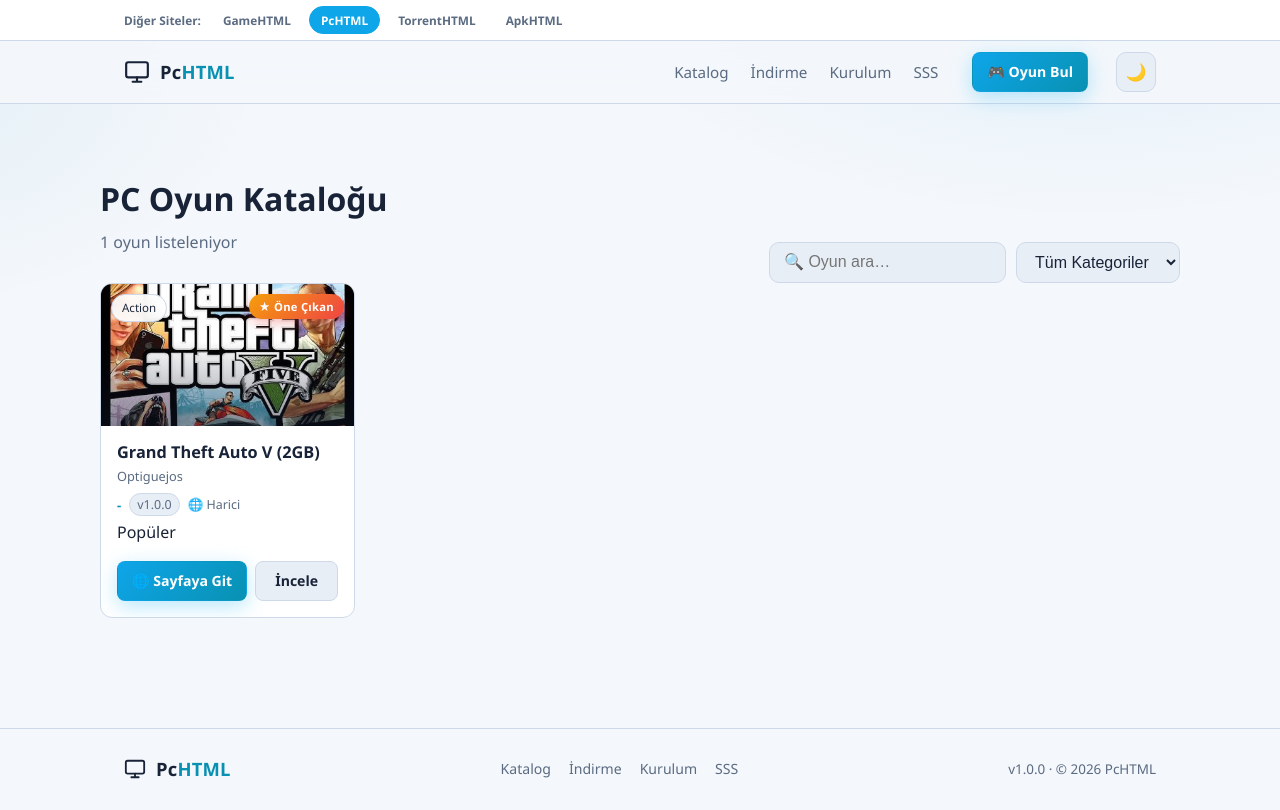
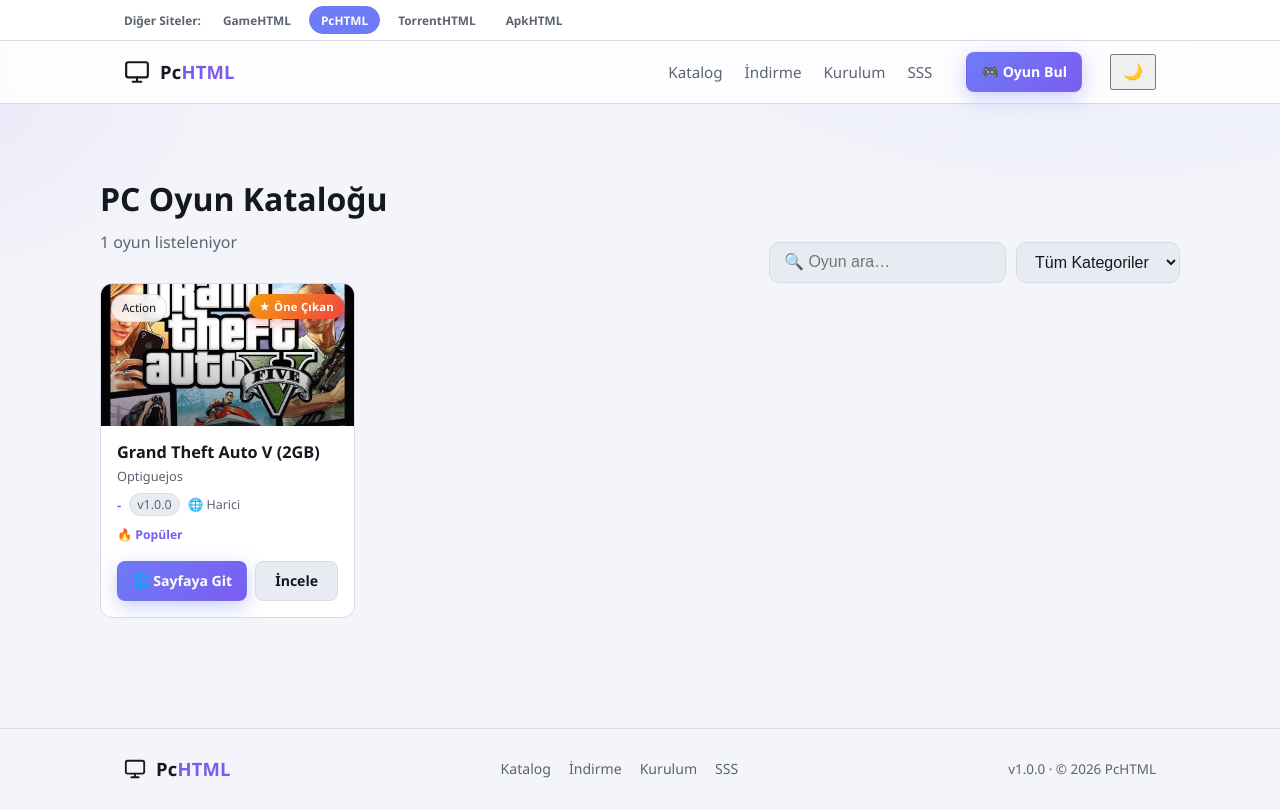
Before and after one commit to cinat3140-rgb/pchtml, a plain HTML site: page index.html in a window 1280 px wide. Both pictures are taken after a click on the link "🎮 Oyun Bul". Drawn offline with Linux system fonts and the light colour scheme; no server answers.

Commit message:
tum siteler GameHTML temasina esitlendi (tek style.css), eksik sw/support/badge stilleri eklendi, cache v20260927

```diff
--- a/style.css
+++ b/style.css
@@ -1,17 +1,43 @@
 :root {
-  --bg: #0c1420;
-  --bg-soft: #101b2a;
-  --bg-raised: #15233a;
-  --border: #1e3050;
-  --text: #e8eef7;
-  --text-dim: #93a5bd;
-  --primary: #38bdf8;
-  --primary-hover: #4cc9ff;
-  --accent: #22d3ee;
+  --bg: #171a21;
+  --bg-soft: #1d212c;
+  --bg-raised: #242a37;
+  --border: #2c3342;
+  --text: #e8ebf1;
+  --text-dim: #9aa3b2;
+  --primary: #6d7cf6;
+  --primary-hover: #8491f8;
+  --accent: #a78bfa;
   --radius: 12px;
   --shadow: 0 10px 30px rgba(0, 0, 0, .35);
   color-scheme: dark;
 }
+
+[data-theme="light"] {
+  --bg: #f4f5fa;
+  --bg-soft: #ffffff;
+  --bg-raised: #e9ebf2;
+  --border: #d8dbe6;
+  --text: #16181f;
+  --text-dim: #5c6372;
+  --accent: #7c5cf0;
+  --shadow: 0 10px 30px rgba(40, 45, 70, .12);
+  color-scheme: light;
+}
+
+[data-theme="light"] body {
+  background:
+    radial-gradient(900px 500px at 85% -10%, rgba(109, 124, 246, .12), transparent 60%),
+    radial-gradient(700px 420px at -10% 10%, rgba(124, 92, 240, .10), transparent 55%),
+    var(--bg);
+}
+
+[data-theme="light"] .nav { background: rgba(255, 255, 255, .85); }
+[data-theme="light"] .site-link.active { color: #fff; }
+[data-theme="light"] .site-link.active:hover { color: #fff; }
+[data-theme="light"] .gcard-overlay { background: linear-gradient(180deg, transparent 40%, rgba(10, 12, 18, .45) 100%); }
+[data-theme="light"] .gcard-cat { background: rgba(255, 255, 255, .85); border-color: rgba(0,0,0,.1); color: #16181f; }
+[data-theme="light"] .gcard-play svg { background: rgba(255, 255, 255, .85); border-color: rgba(0,0,0,.2); color: #16181f; }
 
 * { box-sizing: border-box; }
 
@@ -21,8 +47,8 @@
   margin: 0;
   font-family: "Segoe UI", system-ui, -apple-system, Roboto, Arial, sans-serif;
   background:
-    radial-gradient(900px 500px at 85% -10%, rgba(56, 189, 248, .14), transparent 60%),
-    radial-gradient(700px 420px at -10% 10%, rgba(34, 211, 238, .10), transparent 55%),
+    radial-gradient(900px 500px at 85% -10%, rgba(109, 124, 246, .14), transparent 60%),
+    radial-gradient(700px 420px at -10% 10%, rgba(167, 139, 250, .10), transparent 55%),
     var(--bg);
   color: var(--text);
   line-height: 1.55;
@@ -33,8 +59,8 @@
 a { color: inherit; text-decoration: none; }
 img { max-width: 100%; display: block; }
 h1, h2, h3, p { margin: 0; }
-::selection { background: rgba(56, 189, 248, .35); }
-:focus-visible { outline: 2px solid var(--accent); outline-offset: 2px; border-radius: 4px; }
+::selection { background: rgba(109, 124, 246, .35); }
+:focus-visible { outline: 2px solid var(--primary); outline-offset: 2px; border-radius: 4px; }
 
 ::-webkit-scrollbar { width: 11px; height: 11px; }
 ::-webkit-scrollbar-track { background: var(--bg); }
@@ -50,7 +76,7 @@
   position: sticky;
   top: 0;
   z-index: 50;
-  background: rgba(12, 20, 32, .82);
+  background: rgba(23, 26, 33, .82);
   backdrop-filter: blur(12px);
   border-bottom: 1px solid var(--border);
 }
@@ -70,31 +96,13 @@
 .nav-links a:hover { color: var(--text); }
 .nav-cta { margin-left: 6px; }
 
-/* ---------- Theme toggle ---------- */
-.theme-toggle {
-  width: 40px;
-  height: 40px;
-  flex: none;
-  border: 1px solid var(--border);
-  border-radius: 10px;
-  background: var(--bg-raised);
-  color: var(--text);
-  font-size: 1.05rem;
-  cursor: pointer;
-  display: inline-flex;
-  align-items: center;
-  justify-content: center;
-  transition: border-color .15s, transform .12s;
-}
-.theme-toggle:hover { border-color: var(--primary); transform: translateY(-1px); }
-
 /* ---------- Update banner ---------- */
 .update-banner {
   position: sticky;
   top: 62px;
   z-index: 45;
   border-bottom: 1px solid rgba(251, 191, 36, .28);
-  background: linear-gradient(90deg, rgba(251, 191, 36, .14), rgba(56, 189, 248, .08));
+  background: linear-gradient(90deg, rgba(251, 191, 36, .14), rgba(109, 124, 246, .08));
   backdrop-filter: blur(12px);
 }
 .update-banner-inner {
@@ -126,8 +134,8 @@
   white-space: nowrap;
 }
 .btn:hover { transform: translateY(-1px); }
-.btn-primary { background: linear-gradient(135deg, var(--primary), var(--accent)); color: #fff; box-shadow: 0 6px 20px rgba(56, 189, 248, .35); }
-.btn-primary:hover { box-shadow: 0 8px 26px rgba(56, 189, 248, .5); }
+.btn-primary { background: linear-gradient(135deg, var(--primary), var(--accent)); color: #fff; box-shadow: 0 6px 20px rgba(109, 124, 246, .35); }
+.btn-primary:hover { box-shadow: 0 8px 26px rgba(109, 124, 246, .5); }
 .btn-ghost { background: var(--bg-raised); color: var(--text); border-color: var(--border); }
 .btn-ghost:hover { border-color: var(--primary); }
 .btn-sm { padding: 8px 14px; font-size: .88rem; border-radius: 8px; }
@@ -160,6 +168,41 @@
 .cta-inner h2 { font-size: 1.7rem; }
 .cta-inner p { color: var(--text-dim); margin: 10px 0 22px; }
 
+/* ---------- News banner ---------- */
+.news-banner {
+  background: linear-gradient(90deg, rgba(74, 222, 128, .14), rgba(109, 124, 246, .08));
+  border-bottom: 1px solid rgba(74, 222, 128, .25);
+}
+.news-banner-inner { display: flex; align-items: center; gap: 12px; max-width: 1080px; margin: 0 auto; padding: 10px 24px; font-size: .9rem; }
+.news-ico { font-size: 1.1rem; flex: none; }
+.news-text { color: var(--text-dim); }
+.news-text strong { color: var(--text); }
+.news-close { margin-left: auto; flex: none; background: none; border: none; color: var(--text-dim); font-size: .95rem; cursor: pointer; padding: 4px 8px; border-radius: 8px; }
+.news-close:hover { color: var(--text); background: var(--bg-raised); }
+
+/* ---------- Theme toggle / feedback ---------- */
+.theme-toggle { font-size: 1rem; line-height: 1; padding: 8px 11px; }
+.feedback-fab {
+  position: fixed; right: 22px; bottom: 22px; z-index: 300; width: 54px; height: 54px;
+  border: none; border-radius: 50%; cursor: pointer; font-size: 1.5rem;
+  background: linear-gradient(135deg, var(--primary), var(--accent)); color: #fff;
+  box-shadow: 0 10px 26px rgba(109, 124, 246, .45); transition: transform .15s, box-shadow .15s;
+}
+.feedback-fab:hover { transform: translateY(-3px) scale(1.05); box-shadow: 0 14px 30px rgba(109, 124, 246, .55); }
+
+/* ---------- Stats badges ---------- */
+.gcard-stats { display: flex; align-items: center; gap: 10px; flex-wrap: wrap; margin-top: 6px; }
+.gcard-stats span { color: var(--text-dim); font-size: .76rem; }
+.stat-views::before { content: "👁 "; }
+.stat-downloads::before { content: "⬇ "; }
+.stat-popular { color: var(--accent) !important; font-weight: 700; }
+.stat-popular::before { content: "🔥 "; }
+.gcard-views, .gcard-dl { color: var(--text-dim); font-size: .78rem; }
+.gcard-meta-sep { color: var(--border); opacity: .8; }
+
+/* ---------- Sort row tweak ---------- */
+.sort-note { color: var(--text-dim); font-size: .82rem; margin-top: 8px; }
+
 /* ---------- Catalog ---------- */
 .catalog-head { display: flex; justify-content: space-between; align-items: flex-end; gap: 16px; flex-wrap: wrap; }
 .catalog-controls { display: flex; gap: 10px; flex-wrap: wrap; }
@@ -177,13 +220,16 @@
 .grid { display: grid; grid-template-columns: repeat(auto-fill, minmax(240px, 1fr)); gap: 20px; }
 
 .gcard { background: var(--bg-soft); border: 1px solid var(--border); border-radius: var(--radius); overflow: hidden; display: flex; flex-direction: column; transition: transform .15s, border-color .15s, box-shadow .15s; position: relative; }
-.gcard:hover { transform: translateY(-4px); border-color: var(--primary); box-shadow: 0 12px 30px rgba(56, 189, 248, .18); }
+.gcard:hover { transform: translateY(-4px); border-color: var(--primary); box-shadow: 0 12px 30px rgba(109, 124, 246, .18); }
 .gcard-cover { position: relative; aspect-ratio: 16 / 9; background: var(--bg-raised); overflow: hidden; display: block; }
 .gcard-cover-img { width: 100%; height: 100%; object-fit: cover; transition: transform .3s; }
 .gcard:hover .gcard-cover-img { transform: scale(1.06); }
 .gcard-cover .placeholder { position: absolute; inset: 0; display: flex; align-items: center; justify-content: center; font-size: 2.6rem; opacity: .7; }
 .gcard-overlay { position: absolute; inset: 0; background: linear-gradient(180deg, transparent 40%, rgba(8, 10, 15, .65) 100%); pointer-events: none; }
 .gcard-cat { position: absolute; top: 10px; left: 10px; background: rgba(13, 15, 20, .8); backdrop-filter: blur(6px); padding: 4px 10px; border-radius: 999px; font-size: .72rem; color: var(--text); border: 1px solid rgba(255,255,255,.12); z-index: 2; }
+.gcard-platform { position: absolute; top: 38px; left: 10px; padding: 4px 10px; border-radius: 999px; font-size: .66rem; font-weight: 700; letter-spacing: .3px; z-index: 2; }
+.badge-torrent { background: rgba(34,197,94,.9); color: #06231a; }
+.badge-apk { background: rgba(56,189,248,.9); color: #0c1420; }
 .gcard-featured { position: absolute; top: 10px; right: 10px; background: linear-gradient(135deg, #f59e0b, #ef4444); color: #fff; font-weight: 700; padding: 4px 10px; border-radius: 999px; font-size: .7rem; letter-spacing: .3px; box-shadow: 0 4px 12px rgba(239, 68, 68, .35); z-index: 2; }
 .gcard-play { position: absolute; inset: 0; display: flex; align-items: center; justify-content: center; z-index: 1; opacity: 0; transition: opacity .2s; }
 .gcard-play svg { background: rgba(13, 15, 20, .75); border: 2px solid rgba(255,255,255,.25); border-radius: 50%; padding: 10px; width: 46px; height: 46px; color: #fff; }
@@ -196,8 +242,6 @@
 .gcard-size { color: var(--accent); font-size: .82rem; font-weight: 600; }
 .gcard-ver { color: var(--text-dim); font-size: .78rem; background: var(--bg-raised); border: 1px solid var(--border); padding: 1px 7px; border-radius: 999px; }
 .gcard-ext { color: var(--text-dim); font-size: .78rem; }
-.gcard-views, .gcard-dl { color: var(--text-dim); font-size: .78rem; }
-.gcard-meta-sep { color: var(--border); opacity: .8; }
 .gcard-actions { display: flex; gap: 8px; margin-top: auto; padding-top: 12px; }
 .gcard-actions .btn { flex: 1; }
 
@@ -268,7 +312,7 @@
 .faq details { background: var(--bg-soft); border: 1px solid var(--border); border-radius: var(--radius); padding: 4px 20px; }
 .faq summary { cursor: pointer; font-weight: 600; padding: 14px 0; list-style: none; display: flex; justify-content: space-between; align-items: center; }
 .faq summary::after { content: "+"; color: var(--accent); font-size: 1.2rem; }
-.faq details[open] summary::after { content: "âˆ’"; }
+.faq details[open] summary::after { content: "−"; }
 .faq p { color: var(--text-dim); font-size: .92rem; padding-bottom: 16px; }
 
 /* ---------- Footer ---------- */
@@ -277,7 +321,7 @@
 .footer-meta { color: var(--text-dim); font-size: .84rem; }
 .footer-links { display: flex; gap: 18px; flex-wrap: wrap; }
 .footer-links a { color: var(--text-dim); font-size: .88rem; transition: color .15s; }
-.footer-links a:hover { color: var(--accent); }
+.footer-links a:hover { color: var(--primary); }
 
 /* ---------- Responsive ---------- */
 @media (max-width: 1024px) {
@@ -312,32 +356,6 @@
   .site-switch { padding-top: env(safe-area-inset-top); }
 }
 
-/* ---------- Open (light) theme ---------- */
-:root[data-theme="light"] {
-  --bg: #f4f7fb;
-  --bg-soft: #ffffff;
-  --bg-raised: #e8eef6;
-  --border: #cdd9e8;
-  --text: #182338;
-  --text-dim: #5b6b82;
-  --primary: #0ea5e9;
-  --primary-hover: #0284c7;
-  --accent: #0891b2;
-  --shadow: 0 10px 30px rgba(20, 40, 80, .12);
-  color-scheme: light;
-}
-:root[data-theme="light"] body {
-  background:
-    radial-gradient(900px 500px at 85% -10%, rgba(14, 165, 233, .10), transparent 60%),
-    radial-gradient(700px 420px at -10% 10%, rgba(8, 145, 178, .08), transparent 55%),
-    var(--bg);
-}
-:root[data-theme="light"] .nav { background: rgba(244, 247, 251, .88); }
-:root[data-theme="light"] .gcard-overlay { background: linear-gradient(180deg, transparent 40%, rgba(15, 23, 42, .45) 100%); }
-:root[data-theme="light"] .gcard-cat { background: rgba(255, 255, 255, .92); color: #1e293b; border-color: var(--border); }
-:root[data-theme="light"] .gcard-play svg { background: rgba(255, 255, 255, .9); border-color: var(--border); color: #0ea5e9; }
-:root[data-theme="light"] .update-banner { background: linear-gradient(90deg, rgba(245, 158, 11, .16), rgba(14, 165, 233, .10)); }
-
 /* ==== Kurulum Sihirbazı (v1.5) ==== */
 .setup-bar { height:6px; background:rgba(127,127,127,.25); border-radius:99px; overflow:hidden; margin:0 0 18px; }
 .setup-bar-fill { height:100%; width:0%; background:linear-gradient(90deg,var(--accent,#4f8cff),var(--accent-2,#7b5cff)); border-radius:99px; transition:width .5s ease; }
@@ -353,32 +371,15 @@
 .sw-actions { display:flex; flex-wrap:wrap; gap:10px; margin-top:18px; }
 .sw-status { margin-top:10px; }
 
-/* ==== Yorum & Canlı Sohbet (dual-mode v1.5) ==== */
+/* ==== Yorum Sistemi (tema uyumlu v2) ==== */
 .support { margin-top:18px; border-top:1px solid rgba(127,127,127,.25); padding-top:14px; }
-.detail-social { margin-top:24px; padding-top:18px; border-top:1px solid rgba(127,127,127,.25); }
-.support-head { display:flex; align-items:center; gap:8px; flex-wrap:wrap; margin-bottom:10px; }
-.support-head h3 { margin:0; font-size:1.05em; }
-.support-sub { font-size:.85em; opacity:.8; margin:0 0 10px; }
-.social-badge { font-size:.72em; background:rgba(76,175,80,.15); color:var(--ok,#4caf50); padding:3px 8px; border-radius:99px; }
-.chat-local-badge { font-size:.72em; background:rgba(255,193,7,.15); color:var(--warn,#ffc107); padding:3px 8px; border-radius:99px; }
-.support-log { display:flex; flex-direction:column; gap:8px; max-height:260px; overflow-y:auto; padding:8px; background:rgba(127,127,127,.08); border:1px solid rgba(127,127,127,.15); border-radius:10px; }
-.chat-item { background:rgba(255,255,255,.05); border:1px solid rgba(127,127,127,.15); padding:8px 10px; border-radius:8px; font-size:.9em; }
-.chat-item .chat-meta { display:flex; gap:8px; align-items:baseline; margin-bottom:4px; }
-.chat-item .chat-author { font-weight:600; }
-.chat-item .chat-time { font-size:.75em; opacity:.7; }
-.support-form { display:flex; flex-direction:column; gap:8px; margin-top:10px; }
-.support-row { display:flex; flex-wrap:wrap; gap:8px; }
-.support-row input { flex:1 1 150px; }
-.support-form textarea { min-height:56px; resize:vertical; }
-.support-form [type=email] { flex:1 1 200px; }
-@media (prefers-color-scheme: dark) {
-  .chat-item { background:rgba(0,0,0,.2); }
-}
-/* ==== Yorum Sistemi v2 (tema uyumlu ekleme) ==== */
 .detail-social { margin-top:28px; padding-top:20px; border-top:1px solid var(--border); }
 .support-head { display:flex; align-items:center; gap:8px; flex-wrap:wrap; margin-bottom:12px; }
 .support-head h3 { margin:0; font-size:1.1em; letter-spacing:.2px; }
 .support-head .support-count { font-size:.75em; color:var(--text-dim); font-weight:600; background:var(--bg-raised); padding:3px 10px; border-radius:99px; }
+.support-sub { margin:0 0 14px; color:var(--text-dim); font-size:.85em; }
+.social-badge { font-size:.72em; background:rgba(76,175,80,.15); color:var(--ok,#4caf50); padding:3px 8px; border-radius:99px; }
+.chat-local-badge { font-size:.72em; background:rgba(255,193,7,.15); color:var(--warn,#ffc107); padding:3px 8px; border-radius:99px; }
 .support-log { display:flex; flex-direction:column; gap:10px; max-height:320px; overflow-y:auto; padding:14px; background:var(--bg-soft); border:1px solid var(--border); border-radius:12px; }
 .support-log::-webkit-scrollbar { width:8px; }
 .support-log::-webkit-scrollbar-thumb { background:var(--bg-raised); border-radius:8px; }
@@ -395,6 +396,7 @@
 .support-form textarea { min-height:64px; resize:vertical; }
 .support-form [type=email] { flex:1 1 200px; }
 .support-empty { color:var(--text-dim); font-size:.88em; padding:6px 2px; }
+
 /* ==== Yukarı dön butonu ==== */
 .to-top {
   position: fixed; right: 18px; bottom: 18px; z-index: 90;
```
Also changed, not shown: index.html (+1 -1 lines).
